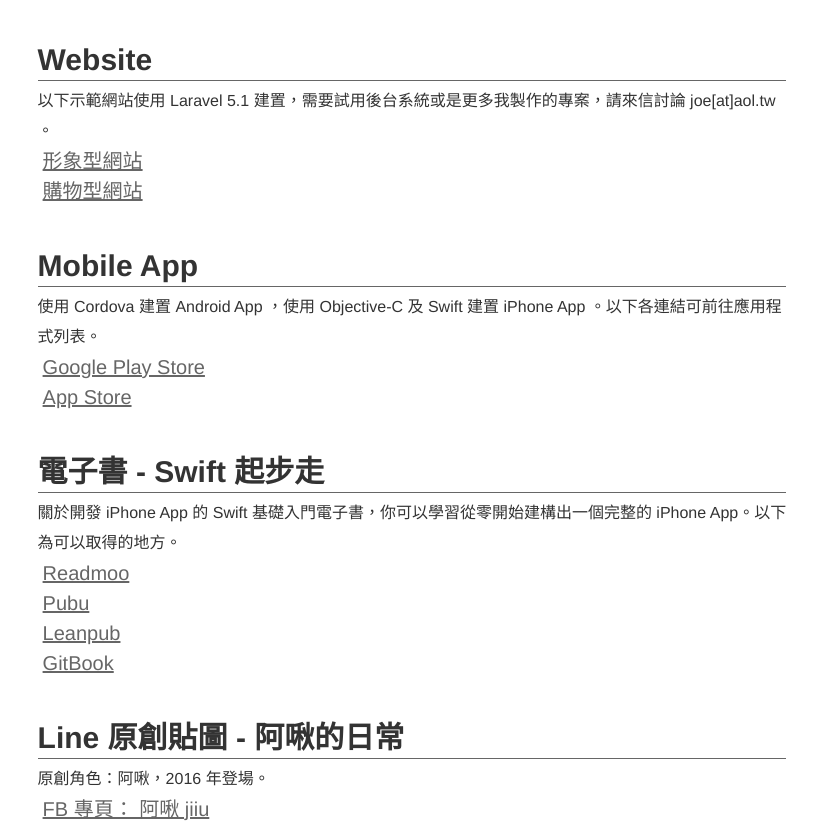
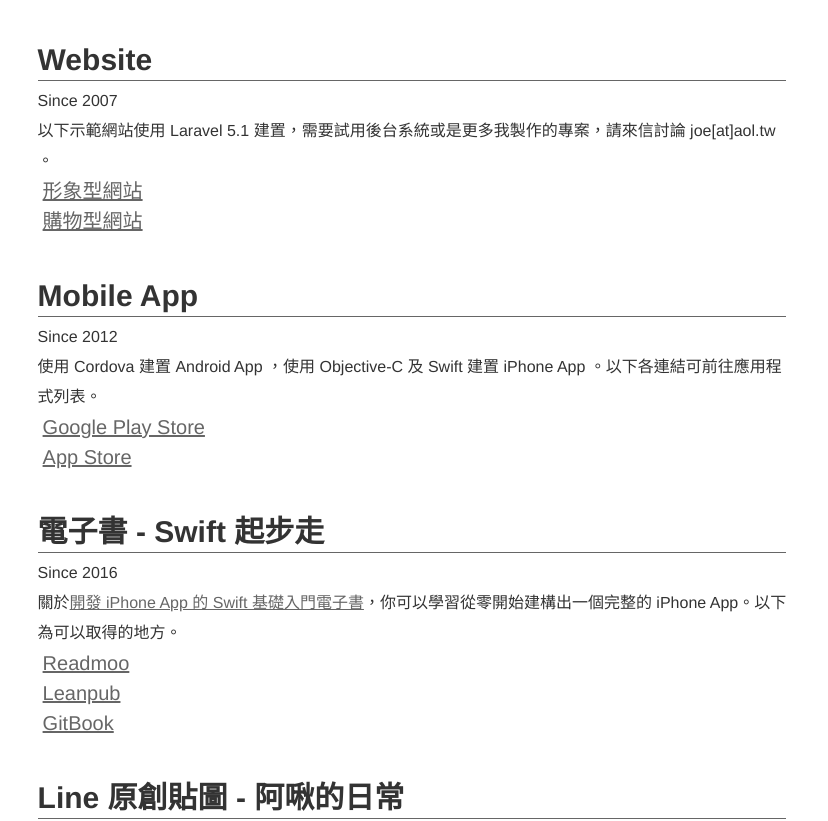
Before and after one commit to itisjoe/hsin-tw-website, a plain HTML site: page index.html in a window 1280 px wide. Shown: the top 821 px of the page, 452-1280 px from the left. Drawn offline with nearby package versions, Linux system fonts and the light colour scheme.

Commit message:
update description

```diff
--- a/index.html
+++ b/index.html
@@ -43,6 +43,7 @@
             <div class="project">
                 <h2>Website</h2>
                 <div class="description">
+                    <div class="since">Since 2007</div>
                 	以下示範網站使用 Laravel 5.1 建置，需要試用後台系統或是更多我製作的專案，請來信討論 joe[at]aol.tw 。
                 </div>
                 <ul>
@@ -53,6 +54,7 @@
             <div class="project">
                 <h2>Mobile App</h2>
                 <div class="description">
+                    <div class="since">Since 2012</div>
                     使用 Cordova 建置 Android App ，使用 Objective-C 及 Swift 建置 iPhone App 。以下各連結可前往應用程式列表。
                 </div>
                 <ul>
@@ -63,11 +65,12 @@
             <div class="project">
                 <h2>電子書 - Swift 起步走</h2>
                 <div class="description">
-                    關於開發 iPhone App 的 Swift 基礎入門電子書，你可以學習從零開始建構出一個完整的 iPhone App。以下為可以取得的地方。
+                    <div class="since">Since 2016</div>
+                    關於<a href="https://hsin.tw/swift-book">開發 iPhone App 的 Swift 基礎入門電子書</a>，你可以學習從零開始建構出一個完整的 iPhone App。以下為可以取得的地方。
                 </div>
                 <ul>
                     <li><a href="http://bit.ly/29niTXU">Readmoo</a></li>
-                    <li><a href="http://bit.ly/293Yl70">Pubu</a></li>
+                    <!--li><a href="http://bit.ly/293Yl70">Pubu</a></li-->
                     <li><a href="http://bit.ly/29aXCoe">Leanpub</a></li>
                     <li><a href="http://bit.ly/29njOYt">GitBook</a></li>
                 </ul>
@@ -75,7 +78,8 @@
             <div class="project">
                 <h2>Line 原創貼圖 - 阿啾的日常</h2>
                 <div class="description">
-                    原創角色：阿啾，2016 年登場。
+                    <div class="since">Since 2016</div>
+                    原創角色：阿啾。
                 </div>
                 <ul>
                     <li><a href="https://www.facebook.com/itisjiiu/">FB 專頁： 阿啾 jiiu</a></li>
```
